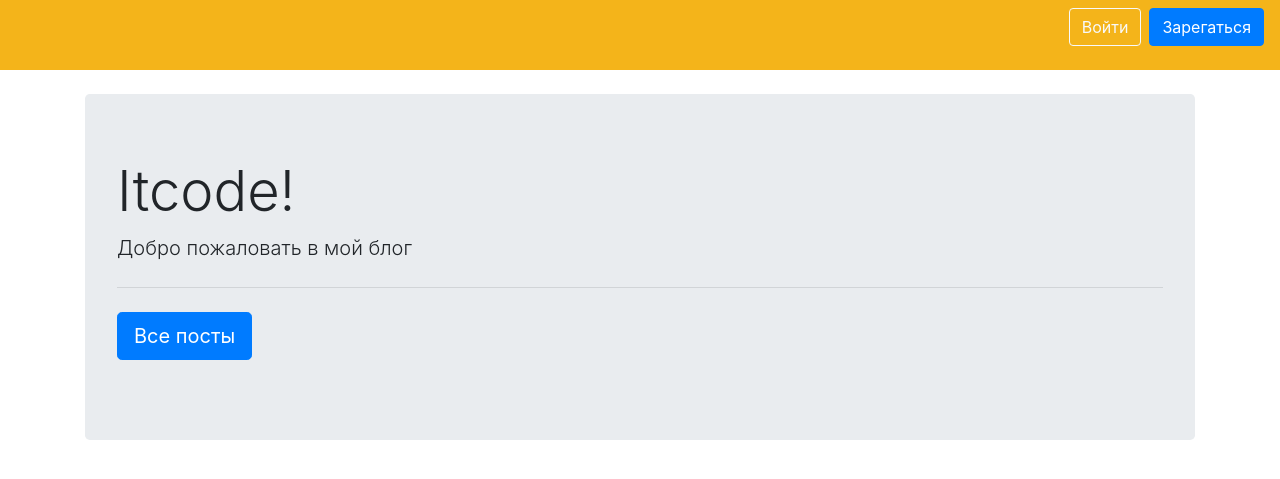
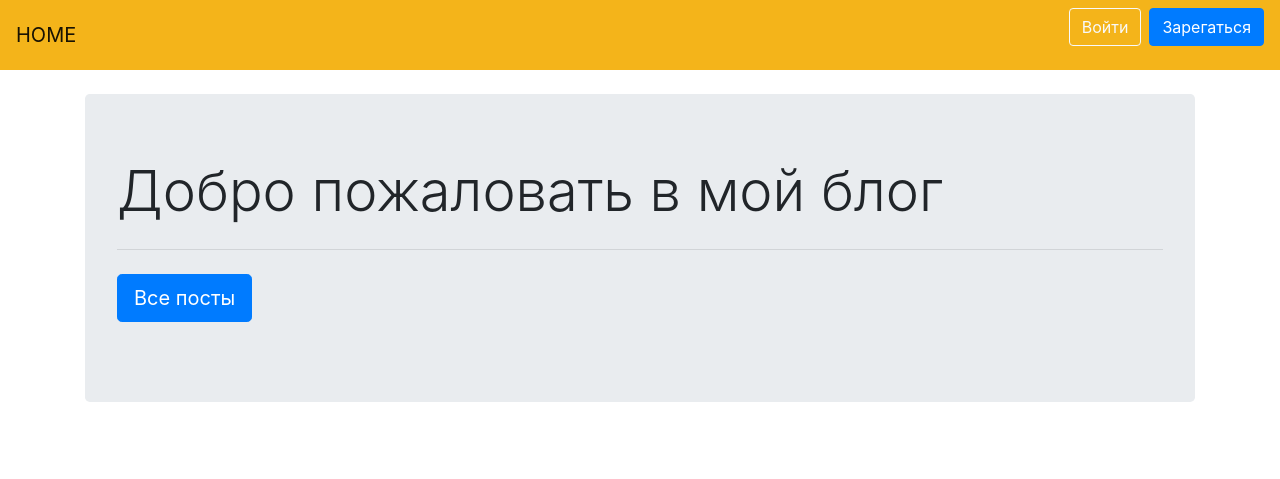
Before and after one commit to kabul01/newblog, a Django app: page / in a window 1280 px wide. Shown: the top 479 px of the page. Run offline with Django 4.2, Linux system fonts and the light colour scheme; parts of the project's set-up code (start-up, migrations or seed data) failed here and were passed over; some libraries are stand-ins or nearby versions.

Commit message:
img commit

```diff
--- a/templates/base.html
+++ b/templates/base.html
@@ -16,8 +16,7 @@
     </head>
     <body>
         <nav class="navbar navbar-expand-lg navbar-light" style="background-color: #F4B41A;">
-            <a class="navbar-brand" href="{% url 'home' %}">
-            </a>
+            <a class="navbar-brand" href="{% url 'home' %}">HOME</a>
             <button class="navbar-toggler" type="button" data-toggle="collapse"
                 data-target="#navbarSupportedContent"
                 aria-controls="navbarSupportedContent" aria-expanded="false"
--- a/templates/home.html
+++ b/templates/home.html
@@ -5,8 +5,8 @@
 {% block content %}
     <br/>
     <div class="jumbotron">
-        <h1 class="display-4">Itcode!</h1>
-        <p class="lead">Добро пожаловать в мой блог</p>
+        <h1 class="display-4">Добро пожаловать в мой блог</h1>
+        <p class="lead"></p>
         <hr class="my-4">
         <p></p>
         <p class="lead">
```
Also changed, not shown: media/images/image_2022-03-21_21-50-59.png (added).
